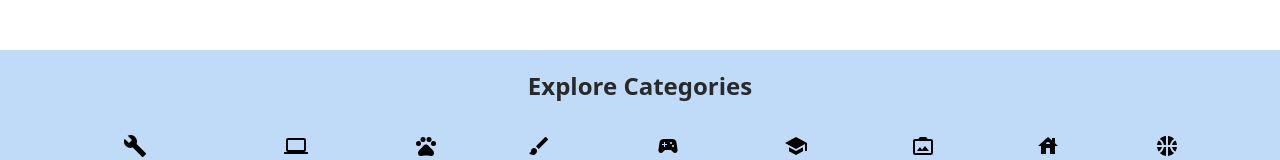
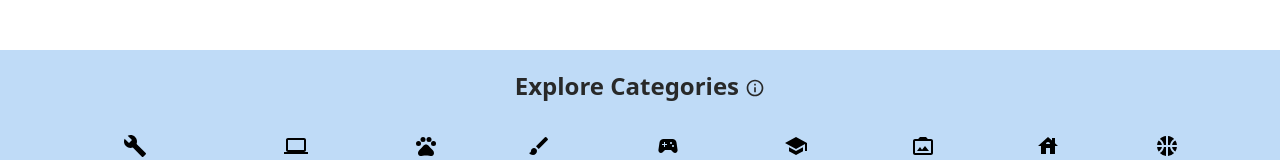
Before and after one commit to julefikar/DealDetectorClient, a React (Create React App) app: page /results in a window 1280 px wide. Shown: the part 178-338 px from the top of the page. Built offline with nearby package versions, Linux system fonts and the light colour scheme.

Commit message:
infoTips

```diff
--- a/src/components/Homepage/Body.js
+++ b/src/components/Homepage/Body.js
@@ -1,5 +1,6 @@
 import React from 'react';
-import MagicBell, { FloatingNotificationInbox, flatTheme } from '@magicbell/magicbell-react';
+import Tooltip from '@mui/material/Tooltip';
+import MagicBell, { FloatingNotificationInbox } from '@magicbell/magicbell-react';
 import FavoriteIcon from '@mui/icons-material/Favorite';
 import { Link } from 'react-router-dom'
 import HomepageImage from '../../images/homepage_image.png';
@@ -8,7 +9,7 @@ import { Troubleshoot } from '@mui/icons-material';
 
 
 const Body = () => {
-    const distanceAlongRef = 450;
+    const distanceAlongRef = 400;
     const distanceAwayFromRef = 60;
 
     const stores = [
@@ -55,14 +56,14 @@ const Body = () => {
                 <div className="IconList">
                     <div className='IconStyle'>
                         <div className='IconStyle'>
-
                             <MagicBell apiKey="080c96f8332b791422fced98b75aea47ce1876bb"
                                 stores={stores}
                                 userEmail="dealdetectorbusiness@gmail.com"
                                 theme={theme}
                             >
                                 {(props) =>
-                                    <FloatingNotificationInbox height={250}
+                                    <FloatingNotificationInbox
+                                        height={250}
                                         tabs={tabs}
                                         notificationPreferencesEnabled={false}
                                         placement="bottom-end"
@@ -80,15 +81,18 @@ const Body = () => {
                                     />
                                 }
                             </MagicBell>
-
-                            <p className='mt-4 text-xl text-jet'>Notifications</p>
+                            <Tooltip title="Stay up to date with the best new deals!" placement="bottom">
+                                <p className='mt-4 text-xl text-jet'>Notifications</p>
+                            </Tooltip>
                         </div>
                     </div>
 
                     <div className="IconStyle">
                         <Link to = '/favorites'>
                             <FavoriteIcon fontSize='large' className='text-jet' />
-                            <p className="IconDescription">Favorites</p>
+                            <Tooltip title="Save your favorite deals!" placement="bottom">
+                                <p className="IconDescription">Favorites</p>
+                            </Tooltip>
                         </Link>
                     </div>
 
--- a/src/components/Homepage/Footer.js
+++ b/src/components/Homepage/Footer.js
@@ -1,4 +1,6 @@
 import React from "react";
+import Tooltip from '@mui/material/Tooltip';
+import InfoOutlinedIcon from '@mui/icons-material/InfoOutlined';
 import BuildIcon from '@mui/icons-material/Build';
 import ComputerIcon from '@mui/icons-material/Computer';
 import PetsIcon from '@mui/icons-material/Pets';
@@ -14,8 +16,13 @@ const Footer = () => {
     return (
         <div className="bg-[#BFDBF7] text-center p-5 mt-12">
             <div className="mb-6">
-                <h1 className="text-2xl font-bold text-jet">Explore Categories</h1>
+                <h1 className="text-2xl font-bold text-jet">Explore Categories&nbsp;
+                    <Tooltip title="Our available products types are listed below!" placement="right">
+                        <InfoOutlinedIcon fontSize='small' />
+                    </Tooltip>
+                </h1>
             </div>
+
             <div className="IconRow">
                 <IconComponent Icon={<BuildIcon />} label="Accessories" />
                 <IconComponent Icon={<ComputerIcon />} label="Electronics" />
```
